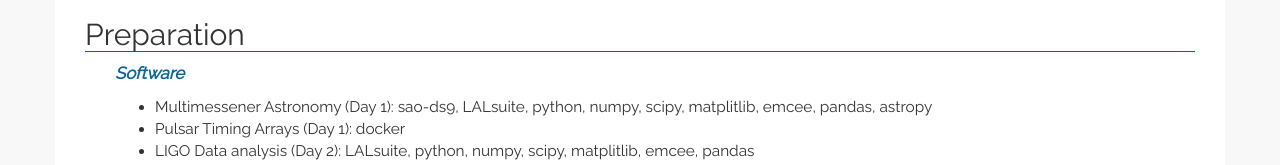
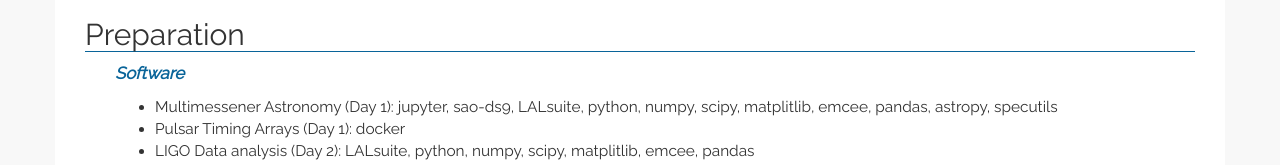
Before and after one commit to asa-anita/workshop2018, a plain HTML site: page school.html in a window 1280 px wide. Shown: the part 2690-2855 px from the top of the page. Drawn offline with nearby package versions, Linux system fonts and the light colour scheme.

Commit message:
Update school.html

```diff
--- a/school.html
+++ b/school.html
@@ -254,7 +254,7 @@
                 <div class="col-md-11">
                 <p style="color:#096499;font-size:120%;font-style:italic;font-weight:bold">Software</p>
                     <ul>
-                    <li style="font-size:110%"> Multimessener Astronomy (Day 1): sao-ds9, LALsuite, python, numpy,  scipy, matplitlib, emcee, pandas, astropy
+                    <li style="font-size:110%"> Multimessener Astronomy (Day 1): jupyter, sao-ds9, LALsuite, python, numpy,  scipy, matplitlib, emcee, pandas, astropy, specutils
                     <li style="font-size:110%"> Pulsar Timing Arrays (Day 1): docker
                     <li style="font-size:110%"> LIGO Data analysis (Day 2): LALsuite, python, numpy,  scipy, matplitlib, emcee, pandas
                     <li style="font-size:110%"> Astrophysics of LIGO sources (Day 3): jupyter, python, numpy,  scipy, matplitlib
```
